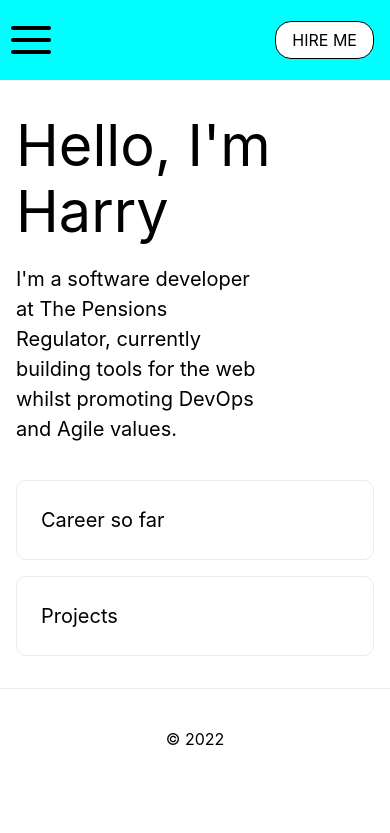
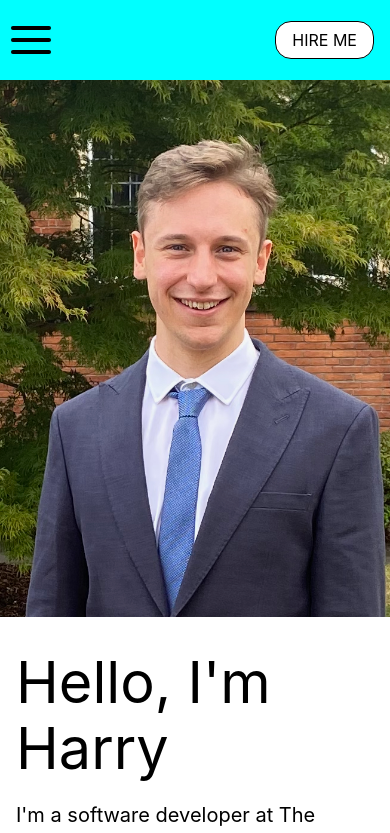
Before and after one commit to HarryAmmon/personal-site, a Next.js app: page / in a window 390 px wide. Shown: the top 833 px of the page. Built offline with nearby package versions, Linux system fonts and the light colour scheme.

Commit message:
Add profile pic and styles for mobile and desktop view

```diff
--- a/components/Layout.module.scss
+++ b/components/Layout.module.scss
@@ -8,6 +8,9 @@
 
 .container {
     padding: 2rem 1rem;
+    @media screen and (max-width: $large-phone-breakpoint) {
+        padding: 0
+    }
     display: flex;
     flex-direction: column;
     justify-self: center;
--- a/components/Typography.module.scss
+++ b/components/Typography.module.scss
@@ -1,7 +1,7 @@
+@import '/styles/variables.scss';
 .para{
     font-size: 1.25rem;
-    line-height: 1.5;
-    max-width: 70%;
+    line-height: 1.4;
 }
 
 .h1{
--- a/pages/index.tsx
+++ b/pages/index.tsx
@@ -1,16 +1,23 @@
-import { Anchor } from "../components";
+import ProfilePic from "../public/images/me.jpeg";
 import { H1, P } from "../components/Typography";
-import styles from "../styles/Home.module.css";
-
+import styles from "../styles/Home.module.scss";
+import Image from "next/image";
 export default function Home() {
   return (
     <>
-      <header>
-        <H1 className={styles.title}>Hello, I'm Harry</H1>
-        <P className={styles.description}>
-          I'm a software developer at The Pensions Regulator, currently building
-          tools for the web whilst promoting DevOps and Agile values.
-        </P>
+      <header className={styles.header}>
+        <div className={styles.introText}>
+          <H1 className={styles.title}>Hello, I'm Harry</H1>
+          <P className={styles.description}>
+            I'm a software developer at The Pensions Regulator, currently
+            building tools for the web whilst promoting DevOps and Agile values.
+          </P>
+        </div>
+        <Image
+        className={styles.profilePic}
+          src={ProfilePic}
+          alt="Picture of Harry Ammon wearing a blue suit jacket, white shirt and blue tie, standing infront of a tree"
+        />
       </header>
 
       {/* Name, Nav bar to navigate to sections on the same page */}
--- a/styles/Home.module.css
+++ b/styles/Home.module.scss
@@ -1,3 +1,5 @@
+@import './variables.scss';
+
 .title a {
   color: #0070f3;
   text-decoration: none;
@@ -70,3 +72,19 @@
     flex-direction: column;
   }
 }
+
+.header{
+  display: flex;
+  @media screen and (max-width: $large-phone-breakpoint) {
+      flex-direction: column;
+    }
+  .introText {
+    @media screen and (max-width: $large-phone-breakpoint) {
+      order:1;
+    }
+    margin: 2rem 1rem;
+  }
+
+  .profilePic {
+  }
+}
--- a/styles/variables.scss
+++ b/styles/variables.scss
@@ -1 +1,5 @@
 $max-page-width: 1250px;
+
+$large-phone-breakpoint: 700px;
+
+$small-phone-breakpoint: 400px;
```
Also changed, not shown: public/images/me.jpeg (renamed from public/images/IMG_9496.jpeg).
